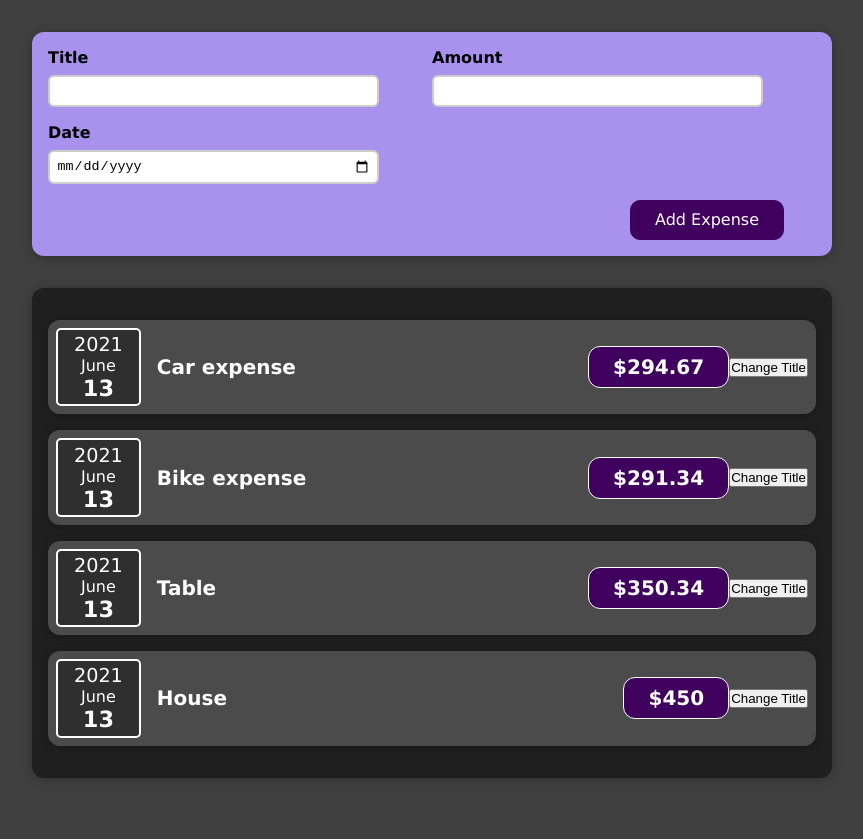
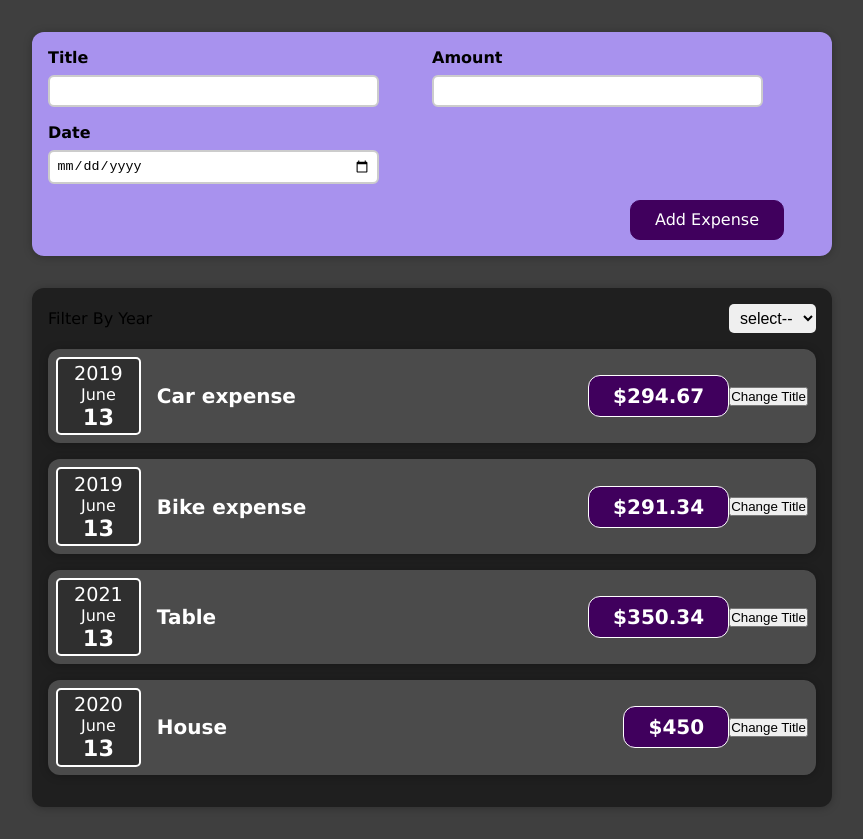
Before and after one commit to Jagadish-prasad-mohanty/React-Full_Guide, a React (Create React App) app: page / in a window 1280 px wide. Shown: the whole page, without its empty margins (208-1071 px from the left). Before the commit the page ends 810 px from the top, so only its background shows below. Built offline with nearby package versions, Linux system fonts and the light colour scheme.

Commit message:
adding year filter to the expenseItems

```diff
--- a/src/App.js
+++ b/src/App.js
@@ -7,13 +7,13 @@ function App() {
     {
       id:1,
       title:"Car expense",
-      date:new Date(2021,5,13),
+      date:new Date(2019,5,13),
       price:294.67
     },
     {
       id:2,
       title:"Bike expense",
-      date:new Date(2021,5,13),
+      date:new Date(2019,5,13),
       price:291.34
     },
     {
@@ -25,7 +25,7 @@ function App() {
     {
       id:4,
       title:"House",
-      date:new Date(2021,5,13),
+      date:new Date(2020,5,13),
       price:450
     },
   ]
--- /dev/null
+++ b/src/Components/Expenses/ExpenseFilter.css
@@ -0,0 +1,15 @@
+.expense-filter{
+    display: flex;
+    align-items: center;
+    justify-content: space-between;
+}
+.expense-filter>h4{
+    color: white;
+}
+.expense-filter__select{
+    padding: 5px 7px;
+    font-size: 1rem;
+    border: none;
+    outline: none;
+    border-radius: 5px;
+}
--- /dev/null
+++ b/src/Components/Expenses/ExpenseFilter.js
@@ -0,0 +1,23 @@
+import React from 'react';
+import "./ExpenseFilter.css"
+
+function ExpenseFilter(props) {
+    const filterChangeHandler=event=>{
+        event.preventDefault();
+        props.onYearChange(event.target.value);
+    }
+    return (
+        <div className="expense-filter">
+            <label>Filter By Year</label>
+            <select onChange={filterChangeHandler} className="expense-filter__select">
+                <option>select--</option>
+                <option>2019</option>
+                <option>2020</option>
+                <option>2021</option>
+                <option>2022</option>
+            </select>
+        </div>
+    )
+}
+
+export default ExpenseFilter
--- a/src/Components/Expenses/ExpenseItems.js
+++ b/src/Components/Expenses/ExpenseItems.js
@@ -1,13 +1,30 @@
-import React from 'react'
+import React, { useState } from 'react'
 import ExpenseItem from './ExpenseItem';
 import './ExpenseItems.css';
 import Card from  '../../UI/Card';
+import ExpenseFilter from './ExpenseFilter';
 
 function ExpenseItems(props) {
-    const expenseItems=props.expenseArray.map(item=><ExpenseItem key={item.id} title={item.title} price={item.price} date={item.date}/>)
+    const [expenseItems,setExpenseItems]=useState(props.expenseArray);
+    const yearChangeHandler= year=>{
+        console.log("[ExpenseItems.js]...",year);
+        if (year==="select--"){
+            console.log(props.expenseArray);
+            setExpenseItems(props.expenseArray)
+            return;
+        }
+        setExpenseItems(props.expenseArray.filter(item=>item.date.getFullYear()===+year));
+
+
+
+    }
+    const expenses=expenseItems.map(item=><ExpenseItem key={item.id} title={item.title} price={item.price} date={item.date}/>);
+    // console.log(expenses);
+
     return (
         <Card className="expense">
-            {expenseItems}
+            <ExpenseFilter onYearChange={yearChangeHandler}/>
+            {expenses}
         </Card>
     )
 }
```
